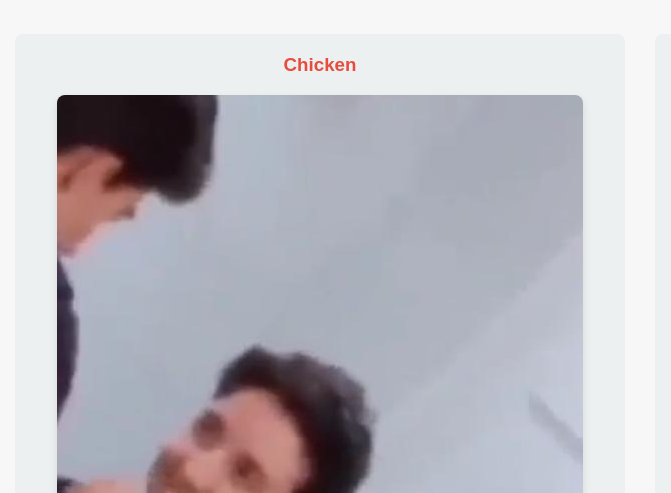
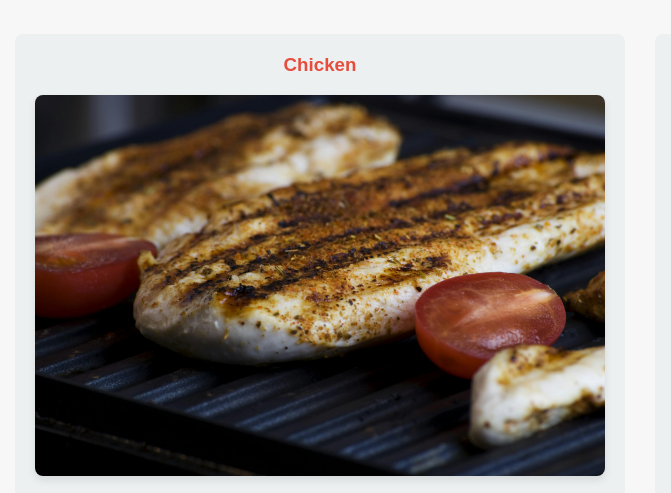
Before and after one commit to Ouarezki-hamza/site-ta3i-hada, a plain HTML site: page index.html in a window 1280 px wide. Shown: the part 127-620 px from the top of the page, 0-671 px from the left. Drawn offline with Linux system fonts and the light colour scheme.

Commit message:
Update index.html

```diff
--- a/index.html
+++ b/index.html
@@ -22,7 +22,7 @@
     <div class="content">
         <section id="chicken">
             <h3>Chicken</h3>
-            <img src="images/rayan.jpg" alt="Chicken">
+            <img src="images/chicken.jpg" alt="Chicken">
             <p>Lorem ipsum dolor sit amet, consectetur adipiscing elit, sed do eiusmod tempor incididunt ut labore et dolore magna aliqua...</p>
             <p><a href="#top">Back to Top</a></p>
         </section>
```
